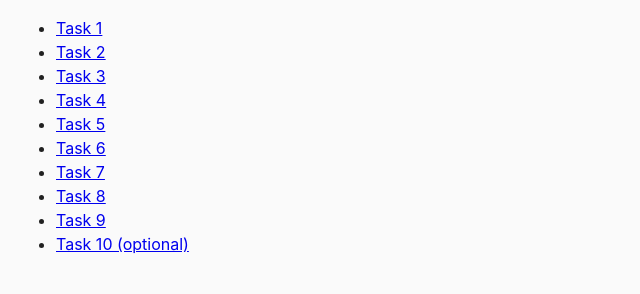
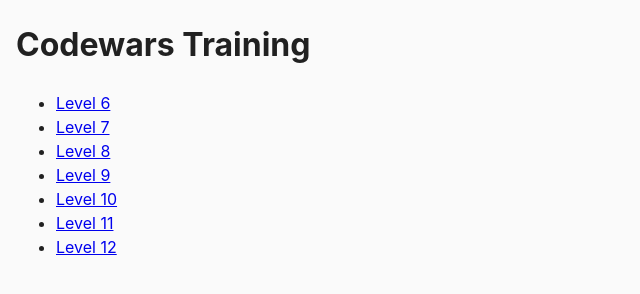
Before and after one commit to Specter-ode/codewars-training, a plain HTML site: page index.html in a window 1280 px wide. Shown: the whole page, without its empty margins (0-640 px from the left). Drawn offline with Linux system fonts and the light colour scheme.

Commit message:
continue training

```diff
--- a/index.html
+++ b/index.html
@@ -8,17 +8,15 @@
     <link rel="stylesheet" href="css/common.css" />
   </head>
   <body>
+    <h1>Codewars Training</h1>
     <ul>
-      <li><a href="task-01.html">Task 1</a></li>
-      <li><a href="task-02.html">Task 2</a></li>
-      <li><a href="task-03.html">Task 3</a></li>
-      <li><a href="task-04.html">Task 4</a></li>
-      <li><a href="task-05.html">Task 5</a></li>
-      <li><a href="task-06.html">Task 6</a></li>
-      <li><a href="task-07.html">Task 7</a></li>
-      <li><a href="task-08.html">Task 8</a></li>
-      <li><a href="task-09.html">Task 9</a></li>
-      <li><a href="task-10.html">Task 10 (optional)</a></li>
+      <li><a href="level-06.html">Level 6</a></li>
+      <li><a href="level-07.html">Level 7</a></li>
+      <li><a href="level-08.html">Level 8</a></li>
+      <li><a href="level-09.html">Level 9</a></li>
+      <li><a href="level-10.html">Level 10</a></li>
+      <li><a href="level-11.html">Level 11</a></li>
+      <li><a href="level-12.html">Level 12</a></li>
     </ul>
   </body>
 </html>
```
Also changed, not shown: js/level-06.js (+52 -0 lines), js/level-07.js (+52 -16 lines).
